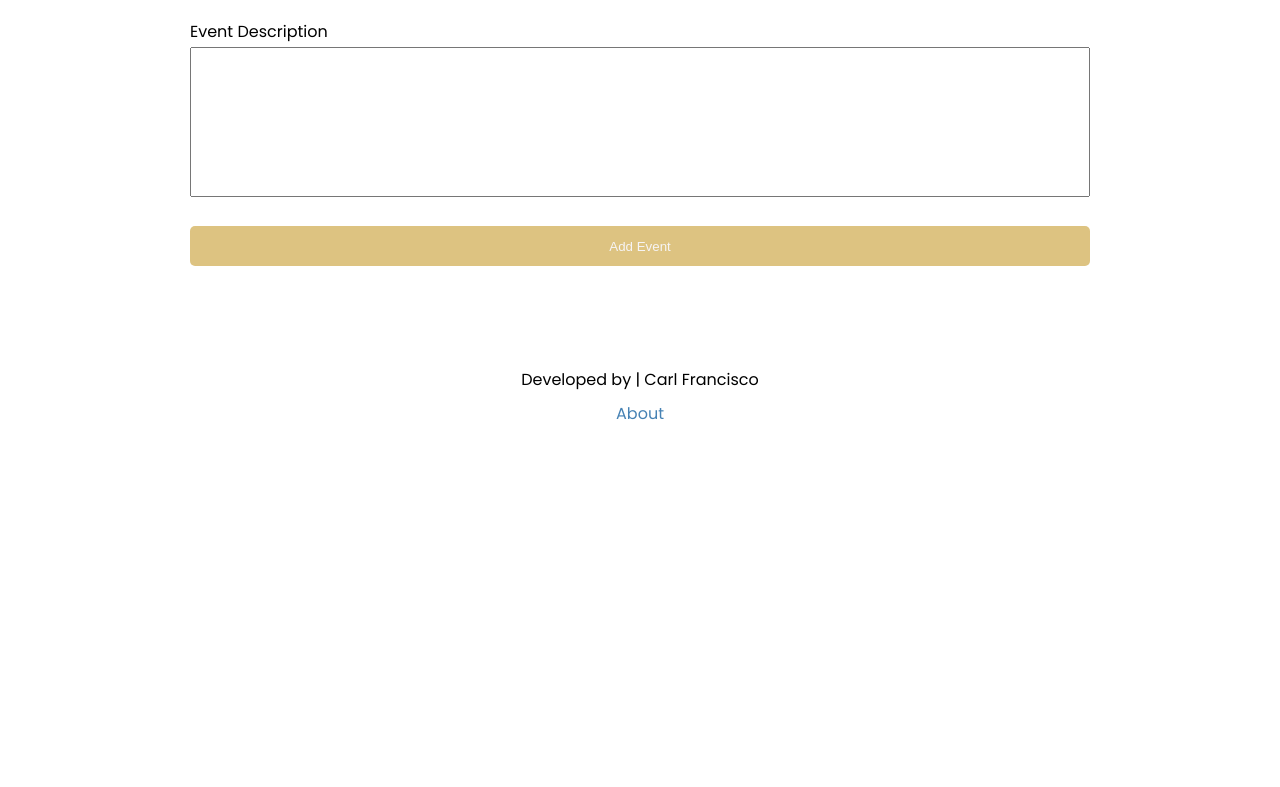
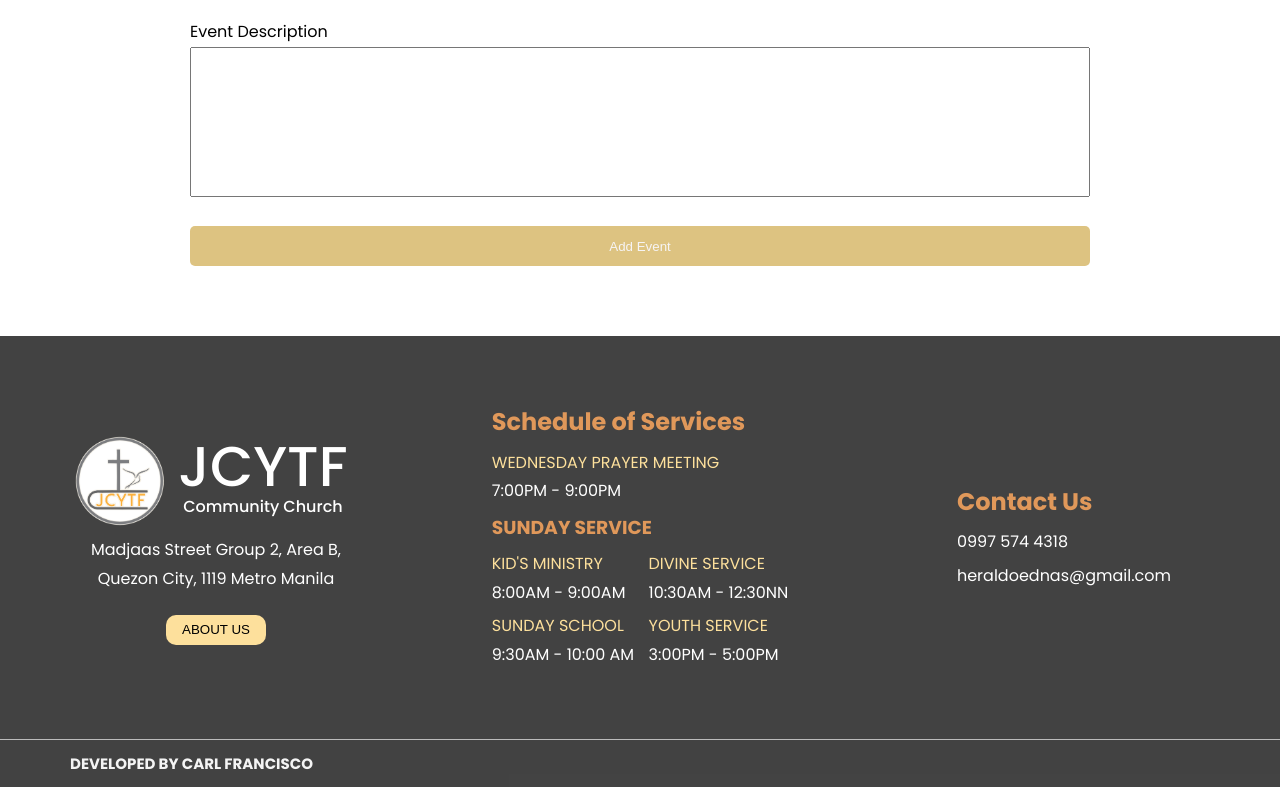
Before and after one commit to CodeChd/jcytf-community-church, a Next.js app: page /add in a window 1280 px wide. Shown: the part 497-1284 px from the top of the page. Before the commit the page ends 966 px from the top, so only its background shows below. Built offline with nearby package versions, Linux system fonts and the light colour scheme; no server answers; a web font is replaced by a local one.

Commit message:
Trying new footer design

```diff
--- a/components/Footer.jsx
+++ b/components/Footer.jsx
@@ -1,14 +1,87 @@
 import Link from "next/link"
 import styles from '@/styles/Footer.module.css'
+import Image from "next/image"
 
 const Footer = () => {
     return (
         <footer className={styles.footer}>
-            <p>Developed by | Carl Francisco</p>
 
-                <p>
-                <Link href='/about'>About</Link>
-                </p>
+            <div className="grid grid-container">
+
+                <div className="col-1">
+                    <div className="footer-logo flex">
+
+                        <Image src="/images/JCYTF_FOOTER.png" width={100} height={100} alt="logo" />
+
+                        <p className="primary-logo text-white fs-700"> JCYTF<span className="d-block secondary-logo">Community Church</span></p>
+                    </div>
+
+                    <div>
+
+
+                        <p className="text-white address"> Madjaas Street Group 2, Area B, Quezon City, 1119 Metro Manila</p>
+                        <button className="btn-footer "><a href="/about">About us</a> </button>
+
+                    </div>
+
+
+                </div>
+
+                <div className="col-2">
+                    <h2 className="orange">Schedule of Services</h2>
+
+                    <p className="text-white">
+                        <span className="pale_yellow d-block">WEDNESDAY PRAYER MEETING</span>
+                        7:00PM - 9:00PM
+                    </p>
+
+                    <h3 className="orange">SUNDAY SERVICE</h3>
+                    <div className="Sunday-Service flex ">
+
+                        <div>
+                            <p className="text-white">
+                                <span className="pale_yellow d-block">KID'S MINISTRY</span>
+                                8:00AM - 9:00AM
+                            </p>
+
+                            <p className="text-white">
+                                <span className="pale_yellow d-block">SUNDAY SCHOOL</span>
+                                9:30AM - 10:00 AM
+                            </p>
+                        </div>
+
+                        <div>
+                            <p className="text-white">
+                                <span className="pale_yellow d-block">DIVINE SERVICE</span>
+                                10:30AM - 12:30NN
+                            </p>
+
+                            <p className="text-white">
+                                <span className="pale_yellow d-block">YOUTH SERVICE</span>
+                                3:00PM - 5:00PM
+                            </p>
+                        </div>
+
+                    </div>
+
+
+                </div>
+
+                <div className="col-3">
+                    <h2 className="orange ">Contact Us</h2>
+                    <p className="text-white">0997 574 4318</p>
+                    <p className="text-white">heraldoednas@gmail.com</p>
+                </div>
+
+
+
+            </div>
+            <div className="origin  text-left">
+
+
+                <h3 className="container fs-400">DEVELOPED BY CARL FRANCISCO</h3>
+            </div>
+
         </footer>
     )
 }
--- a/styles/Footer.module.css
+++ b/styles/Footer.module.css
@@ -1,8 +1,8 @@
 .footer{
-    margin: 100px 0 40px;
     text-align: center;
     min-width: 675px;
-    height: 100%;
+    background-color: #262626dd;
+    display: grid;
 }
 
 .footer p{
--- a/styles/globals.css
+++ b/styles/globals.css
@@ -1,6 +1,30 @@
 @import url('https://fonts.googleapis.com/css2?family=Poppins:wght@300;400;500;600;700&display=swap');
 
 @import url('https://fonts.googleapis.com/css2?family=Anton&family=Bigelow+Rules&family=Open+Sans:wght@300;400;600&family=Playfair+Display:wght@400;600&display=swap');
+
+:root{
+
+      /* colors */
+      --clr-dark: 230 35% 7%;
+      --clr-light: 231 77% 90%;
+      --clr-white: 0 0% 100%;
+
+
+      --orange: #e0985a;
+      --pale-yellow: #fde09c;
+
+      /* font-sizes */
+      --fs-900: clamp(5rem, 8vw + 1rem, 9.375rem);
+      --fs-800: 3.5rem;
+      --fs-700: 1.5rem;
+      --fs-600: 1rem;
+      --fs-500: 1rem;
+      --fs-400: 0.9375rem;
+      --fs-300: 1rem;
+      --fs-200: 0.875rem;
+
+}
+
 
 
 * {
@@ -109,3 +133,153 @@ h1 {
 .btn-icon svg {
   margin-right: 5px;
 }
+
+
+/* utitlity class footer */
+.container{
+  padding-inline: 2em;
+  margin-inline: 2em;
+}
+
+.flex{
+  display: flex;
+  gap: var(--gap, 1rem);
+}
+
+.grid{
+  display: grid;
+  gap: var(--gap, 1rem);
+}
+
+.d-block{
+  display: block;
+}
+
+
+
+.orange{
+  color: var(--orange);
+}
+
+.pale_yellow{
+  color: var(--pale-yellow);
+}
+
+.text-left{
+  text-align: left;
+}
+
+/* colors */
+.bg-dark { background-color: hsl( var(--clr-dark) );}
+.bg-accent { background-color: hsl( var(--clr-light) );}
+.bg-white { background-color: hsl( var(--clr-white) );}
+
+.text-dark { color: hsl( var(--clr-dark) );}
+.text-accent { color: hsl( var(--clr-light) );}
+.text-white { color: hsl( var(--clr-white) );}
+
+
+/* typography */
+
+.ff-serif { font-family: var(--ff-serif); }
+.ff-sans-cond { font-family: var(--ff-sans-cond); }
+.ff-sans-normal { font-family: var(--ff-sans-normal); }
+
+.letter-spacing-1 { letter-spacing: 4.75px; }
+.letter-spacing-2 { letter-spacing: 2.7px; }
+.letter-spacing-3 { letter-spacing: 2.35px; }
+
+.uppercase { text-transform: uppercase; }
+
+.fs-900 { font-size: var(--fs-900); }
+.fs-800 { font-size: var(--fs-800); }
+.fs-700 { font-size: var(--fs-700); }
+.fs-600 { font-size: var(--fs-600); }
+.fs-500 { font-size: var(--fs-500); }
+.fs-400 { font-size: var(--fs-400); }
+.fs-300 { font-size: var(--fs-300); }
+.fs-200 { font-size: var(--fs-200); }
+
+
+.fs-900,
+.fs-800,
+.fs-700,
+.fs-600 {
+  line-height: 1.1;
+}
+/* utitlity class footer */
+
+
+
+/* classes */
+
+.grid-container{
+  grid-template-columns: minmax(2rem, 1fr) minmax(0, 20rem) minmax(2rem, 1fr);
+  --gap: 7rem;
+  place-items: center;
+}
+
+.grid-container > * {
+  max-width: 100%;
+}
+
+.grid-container{
+  padding: 4rem;
+}
+
+.col-2{
+  text-align: left;
+}
+
+.col-2 .Sunday-Service{
+  --gap: .9rem;
+}
+
+.col-3{
+  text-align: left;
+}
+
+.origin{
+  border-top: 1px solid rgb(187, 187, 187);
+  padding: 10px;
+}
+
+.origin > h3{
+  color: hsl(var(--clr-white) / .94)
+
+}
+
+.footer-logo{
+  --gap: .5rem
+}
+
+
+.footer-logo .primary-logo{
+  font-size: var(--fs-800);
+  font-weight: 500  ;
+}
+
+.footer-logo .primary-logo > .secondary-logo{
+  font-size: 1rem;
+}
+
+
+.address {
+  max-width: 29ch;
+}
+
+
+.btn-footer{
+  margin-top: 1rem;
+  border-radius: 10px;
+  text-transform: uppercase;
+  aspect-ratio: 1;
+  width: 100px;
+  height:30px;
+  border: none;
+  background-color: #fde09c;
+}
+
+.btn-footer a{
+  color: var(--clr-dark);
+}
```
Also changed, not shown: public/images/JCYTF_FOOTER.png (added).
